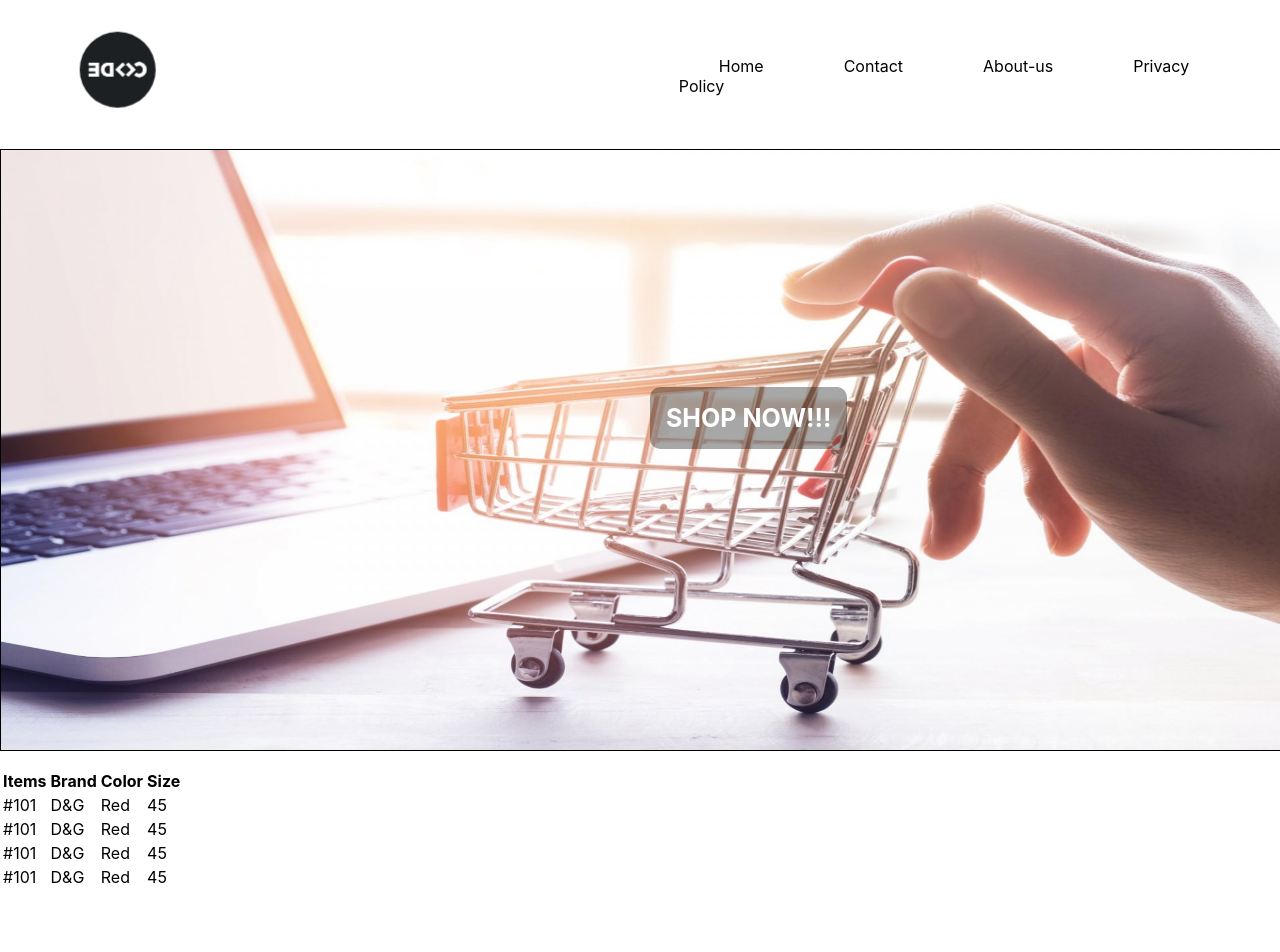
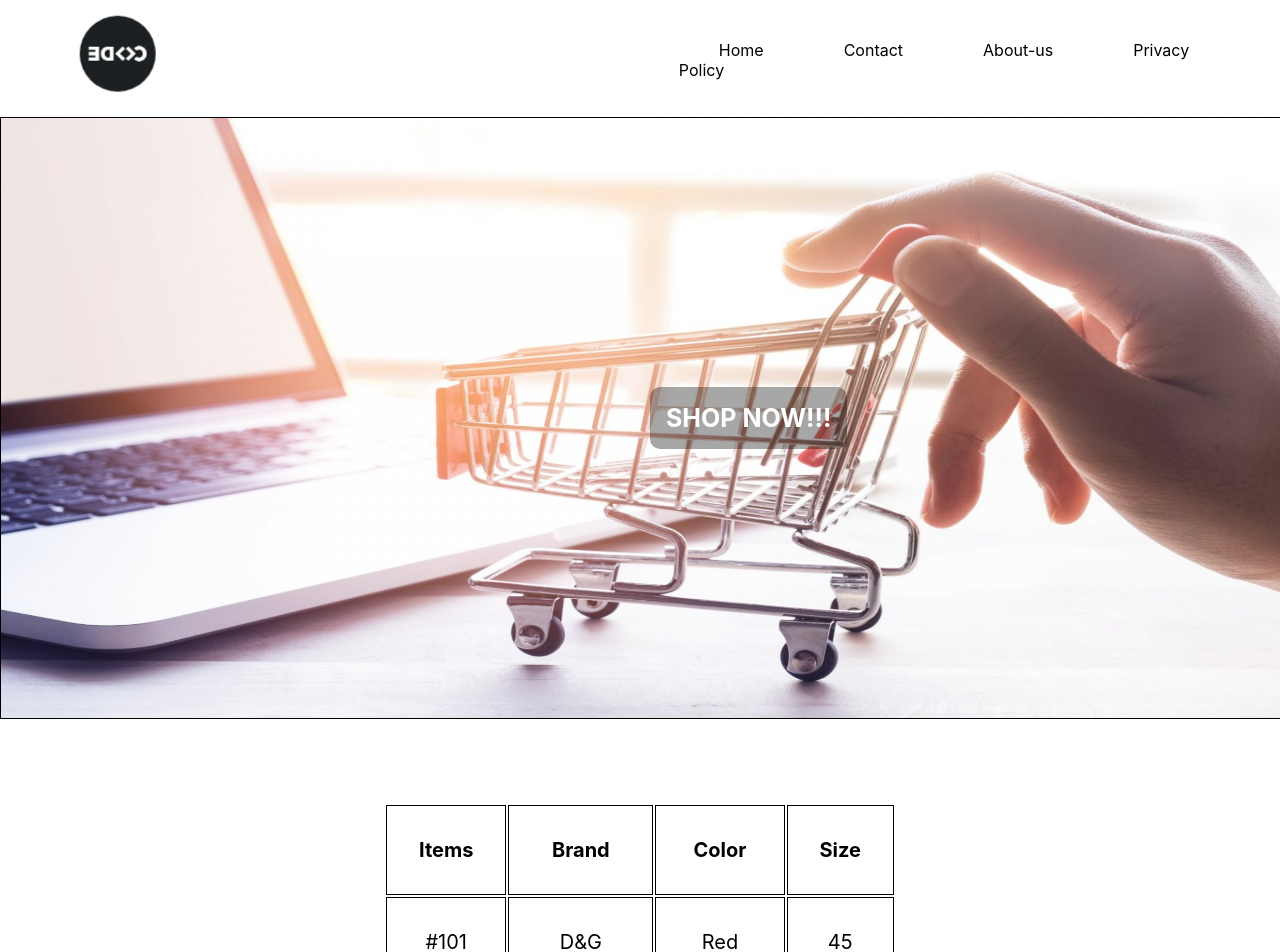
Before and after one commit to mohzys23/Mest1, a React (Create React App) app: page / in a window 1280 px wide. Shown: the top 952 px of the page. Before the commit the page ends 902 px from the top, so only its background shows below. Built offline with nearby package versions, Linux system fonts and the light colour scheme.

Commit message:
css formatting

```diff
--- /dev/null
+++ b/src/Components/AsideCenter.css
@@ -0,0 +1,13 @@
+
+table {
+    width: 40%;
+    margin: 5rem auto;
+    padding: 0;
+}
+
+td, th {
+    text-align: center;
+    padding: 2rem;
+    border: 1px solid black;
+    font-size: 20px;
+}
--- a/src/Components/AsideCenter.js
+++ b/src/Components/AsideCenter.js
@@ -1,5 +1,5 @@
 import React from 'react';
-
+import './AsideCenter.css';
 
 function AsideCenter() {
     return (
@@ -7,10 +7,10 @@ function AsideCenter() {
 <table>
     <th>Items</th><th>Brand</th><th>Color</th><th>Size</th>
     <tr><td>#101</td><td>D&G</td><td>Red</td><td>45</td></tr>
-        <tr><td>#101</td><td>D&G</td><td>Red</td><td>45</td></tr>
-            <tr><td>#101</td><td>D&G</td><td>Red</td><td>45</td></tr>
-                <tr><td>#101</td><td>D&G</td><td>Red</td><td>45</td></tr>
-
+        <tr><td>#102</td><td>GUCCI</td><td>Blue & Black</td><td>12</td></tr>
+            <tr><td>#103</td><td>ZARA</td><td>Yellow</td><td>6</td></tr>
+                <tr><td>#104</td><td>CALVIN KLEIN</td><td>Blue</td><td>10</td></tr>
+<tr><td>#105</td><td>LOUIS VUITON</td><td>Black</td><td>20</td></tr>
 
 
 </table>
--- a/src/Components/Header.css
+++ b/src/Components/Header.css
@@ -4,7 +4,7 @@ display: flex;
 }
 
 nav > div {
-   margin: 1rem 0;
+   margin: 0 0;
 }
 img {
     width: 30%;
```
